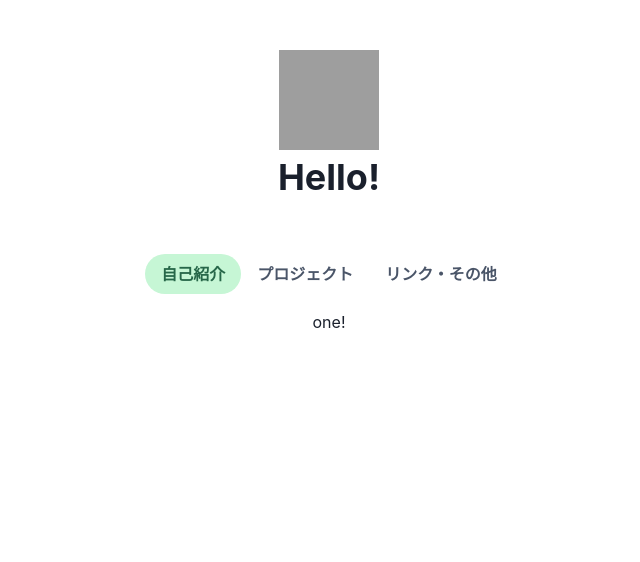
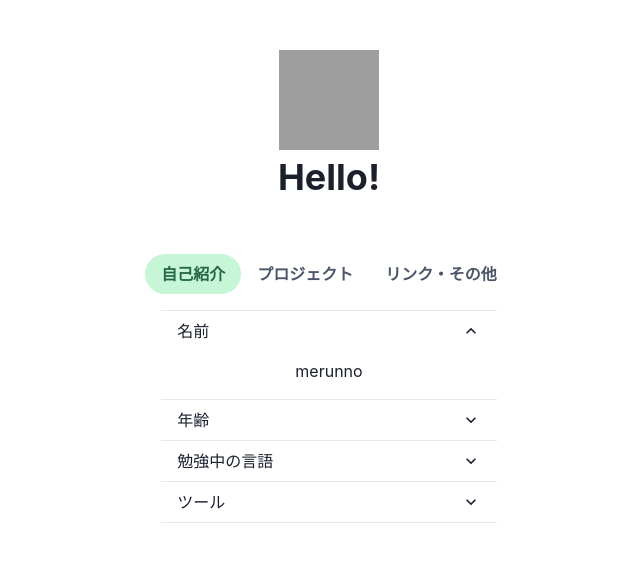
Before and after one commit to shun-shobon/merunno.dev, a Next.js app: page / in a window 1280 px wide. Shown: the top 562 px of the page, without its empty margins (311-951 px from the left). Built offline with nearby package versions, Linux system fonts and the light colour scheme; grey boxes are pictures that could not be loaded.

Commit message:
:sparkles: Add: 自己紹介欄の追加

```diff
--- /dev/null
+++ b/src/component/_divider.js
@@ -0,0 +1,5 @@
+import { Divider } from '@chakra-ui/react'
+
+export default function _divider() {
+  return <Divider orientation="horizontal" />
+}
--- a/src/component/_tab.js
+++ b/src/component/_tab.js
@@ -1,4 +1,6 @@
 import { Tab, TabList, TabPanel, TabPanels, Tabs } from '@chakra-ui/react'
+
+import About from './pages/about'
 
 export default function _tab() {
   return (
@@ -11,7 +13,7 @@ export default function _tab() {
         </TabList>
         <TabPanels>
           <TabPanel>
-            <p>one!</p>
+            <About />
           </TabPanel>
           <TabPanel>
             <p>two!</p>
--- /dev/null
+++ b/src/component/pages/about.tsx
@@ -0,0 +1,65 @@
+import {
+  Accordion,
+  AccordionItem,
+  AccordionButton,
+  AccordionPanel,
+  AccordionIcon,
+  Box,
+} from '@chakra-ui/react'
+
+export default function about() {
+  return (
+    <main>
+      <Accordion defaultIndex={[0]} allowMultiple>
+        <AccordionItem>
+          <h2>
+            <AccordionButton>
+              <Box flex="1" textAlign="left">
+                名前
+              </Box>
+              <AccordionIcon />
+            </AccordionButton>
+          </h2>
+          <AccordionPanel pb={4}>merunno</AccordionPanel>
+        </AccordionItem>
+        <AccordionItem>
+          <h2>
+            <AccordionButton>
+              <Box flex="1" textAlign="left">
+                年齢
+              </Box>
+              <AccordionIcon />
+            </AccordionButton>
+          </h2>
+          <AccordionPanel pb={4}>16 * 2005/09/02</AccordionPanel>
+        </AccordionItem>
+        <AccordionItem>
+          <h2>
+            <AccordionButton>
+              <Box flex="1" textAlign="left">
+                勉強中の言語
+              </Box>
+              <AccordionIcon />
+            </AccordionButton>
+          </h2>
+          <AccordionPanel pb={4}>
+            TypeScript / JavaScript / Java / Python
+          </AccordionPanel>
+        </AccordionItem>
+        <AccordionItem>
+          <h2>
+            <AccordionButton>
+              <Box flex="1" textAlign="left">
+                ツール
+              </Box>
+              <AccordionIcon />
+            </AccordionButton>
+          </h2>
+          <AccordionPanel pb={4}>
+            JetBrains IDE. GitHub, Git, Markdownなど
+          </AccordionPanel>
+        </AccordionItem>
+      </Accordion>
+    </main>
+  )
+}
```
